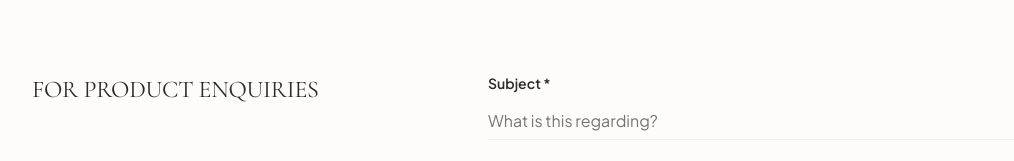
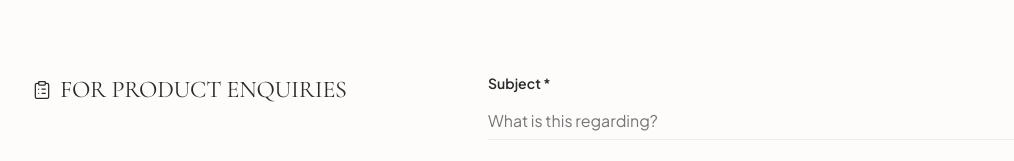
Before and after one commit to Raief445/unique-handicraft, a Next.js app: page /contact in a window 1280 px wide. Shown: the part 1079-1240 px from the top of the page, without its empty margins (64-1078 px from the left). Built offline with nearby package versions, Linux system fonts and the light colour scheme; no server answers; the database is empty; a web font is replaced by a local one.

Commit message:
feat(contact): add clipboard icon to product enquiries section

```diff
--- a/app/contact/contact.module.css
+++ b/app/contact/contact.module.css
@@ -58,6 +58,9 @@
   font-weight: 400;
   color: var(--color-primary);
   margin-bottom: 0;
+  display: flex;
+  align-items: center;
+  gap: 0.5rem;
 }
 
 .infoBlock {
--- a/app/contact/page.tsx
+++ b/app/contact/page.tsx
@@ -1,7 +1,7 @@
 "use client";
 
 import { useState } from "react";
-import { CheckCircle, MapPin, Mail, Clock } from "lucide-react";
+import { CheckCircle, MapPin, Mail, Clock, ClipboardList } from "lucide-react";
 import Link from "next/link";
 import styles from "./contact.module.css";
 
@@ -73,7 +73,7 @@ export default function ContactPage() {
           <div className={styles.infoDivider}></div>
 
           <div className={styles.infoGroup}>
-            <h2 className={styles.infoMainTitle}>FOR PRODUCT ENQUIRIES</h2>
+            <h2 className={styles.infoMainTitle}><ClipboardList size={20} strokeWidth={1.5} /> FOR PRODUCT ENQUIRIES</h2>
             <div className={styles.infoBlock}>
               <p className={styles.subtext}>Use our Enquiry Cart for product-specific enquiries.</p>
               <Link href="/products" className={styles.infoLink}>Browse Products →</Link>
```
